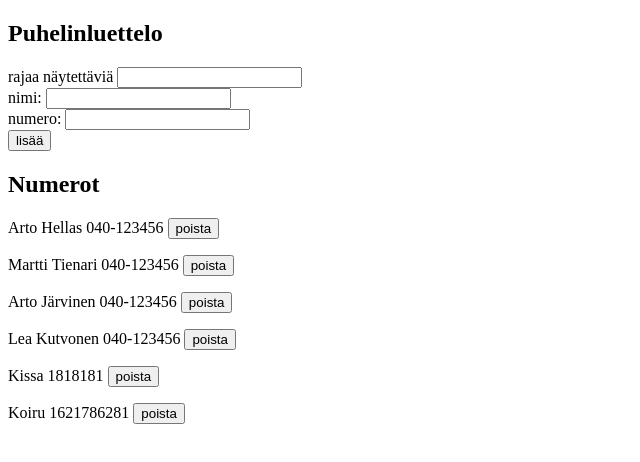
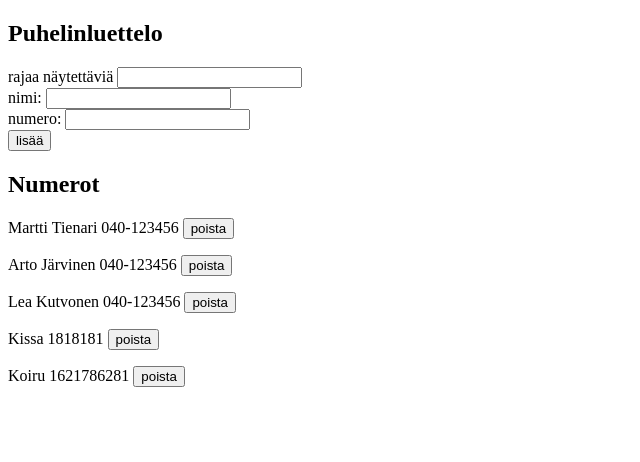
Before and after one commit to Radytin/fullstack2019, a React (Create React App) app in the folder osa2/: page / in a window 1280 px wide. Shown: the top 462 px of the page, without its empty margins (0-640 px from the left). Built offline with nearby package versions, Linux system fonts and the light colour scheme; data requests are answered from the project's data file.

Commit message:
2.17 added

```diff
--- a/osa2/db.json
+++ b/osa2/db.json
@@ -1,10 +1,5 @@
 {
   "persons": [
-    {
-      "name": "Arto Hellas",
-      "number": "040-123456",
-      "id": 1
-    },
     {
       "name": "Martti Tienari",
       "number": "040-123456",
--- a/osa2/src/App.js
+++ b/osa2/src/App.js
@@ -42,17 +42,20 @@ const App = () => {
     }
   }
 
-  const removeName = (event) =>{
-    event.preventDefault()
-    if (window.confirm('Poistetaanko ')) {
+  const removeName = (id, name) => {
+    if (window.confirm('Poistetaanko ' + name)) {
+      personsService.remove(id)
 
-
+    setPersons(persons.filter(person => person.id !== id))
     }
   }
 
 
 
+
+
     console.log(persons)
+
   const handleFiltering = (event) => {
     console.log(event.target.value)
     setFilterCondition(event.target.value)  }
@@ -66,6 +69,8 @@ const App = () => {
   const handleNameChange = (event) => {
        console.log(event.target.value)
        setNewName(event.target.value)  }
+
+
 
 
 
```
